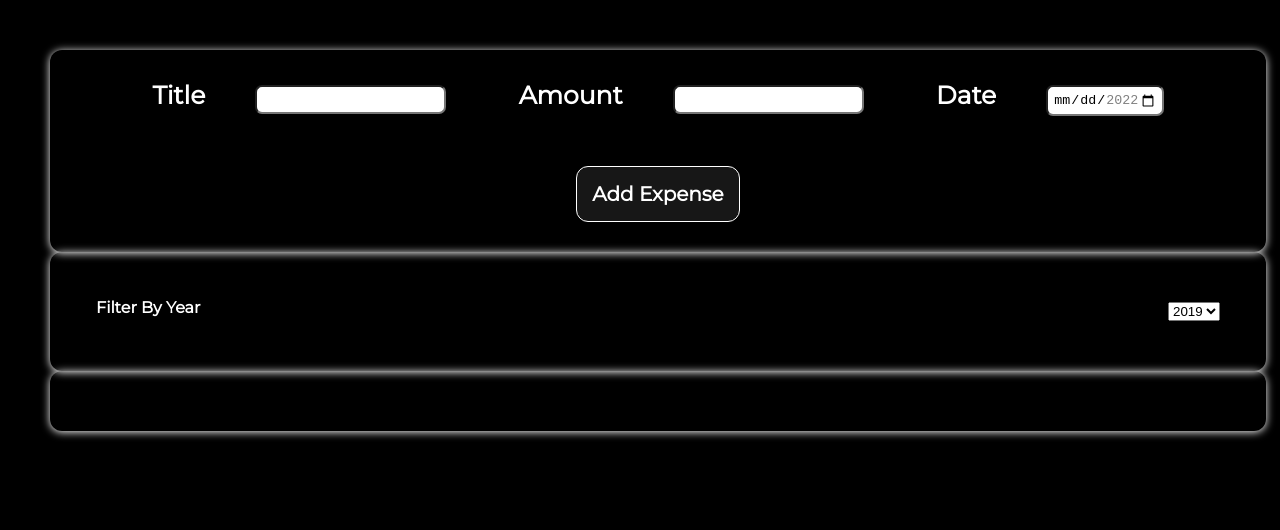
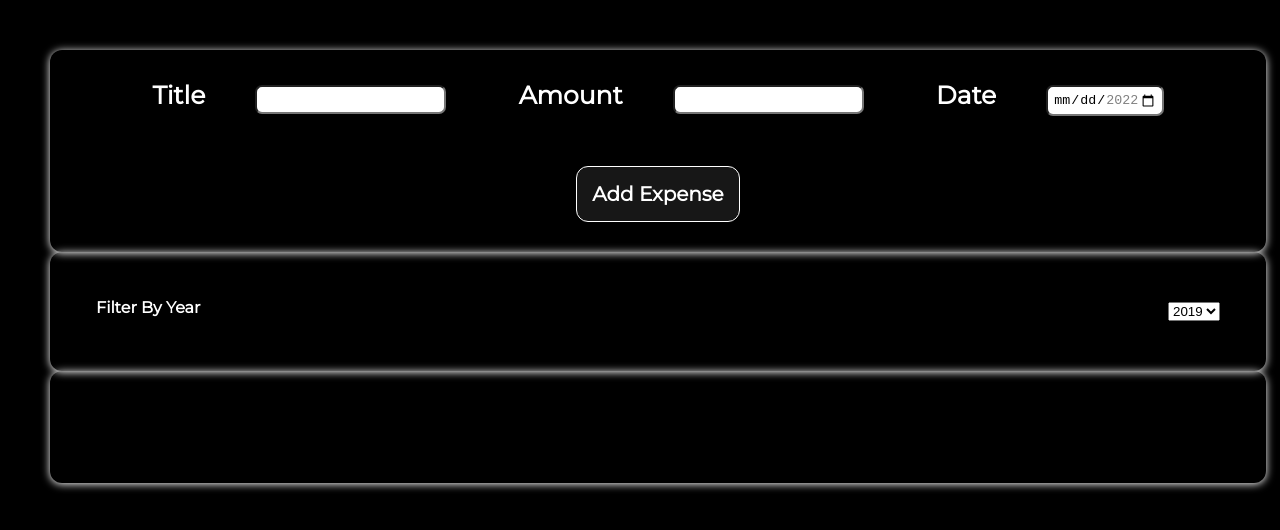
Before and after one commit to itsskofficial/Expense-Tracker, a React (Create React App) app: page / in a window 1280 px wide. Shown: the top 530 px of the page. Built offline with nearby package versions, Linux system fonts and the light colour scheme.

Commit message:
Dec 10, 2022, 5:59 PM

```diff
--- a/src/App.js
+++ b/src/App.js
@@ -55,7 +55,7 @@ function App() {
         <ExpenseFilter onChangeFilter={changeFilterHandler}></ExpenseFilter>
       </Card>
       <Card className="expense-container">
-
+        {expensesContent}
       </Card>
     </div>
   );
```
